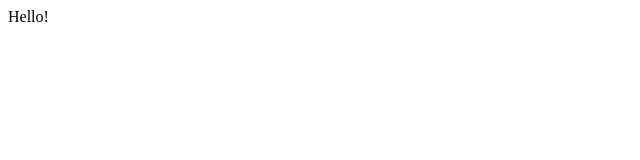
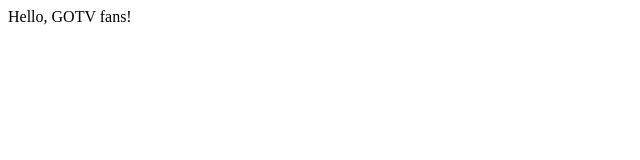
Before and after one commit to MiltonVotes/gotv, a plain HTML site: page index.html in a window 1280 px wide. Shown: the whole page, without its empty margins (0-640 px from the left). Drawn offline with Linux system fonts and the light colour scheme.

Commit message:
Update index.html

```diff
--- a/index.html
+++ b/index.html
@@ -1,6 +1,6 @@
 <!DOCTYPE html>
 <html>
 <body>
-  Hello!
+  Hello, GOTV fans!
 </body>
 </html>
```
